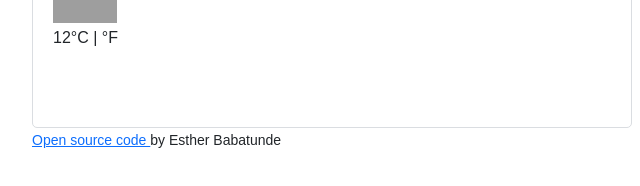
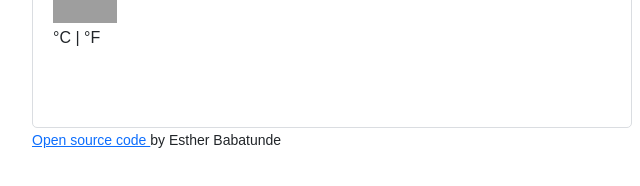
Before and after one commit to Queenesther1/Vanilla_Weather-App, a plain HTML site: page index.html in a window 1280 px wide. Shown: the part 232-418 px from the top of the page, 308-948 px from the left. Drawn offline with nearby package versions, Linux system fonts and the light colour scheme; grey boxes are pictures that could not be loaded.

Commit message:
Update index.html

```diff
--- a/index.html
+++ b/index.html
@@ -51,7 +51,7 @@
                 <img src="https://ssl.gstatic.com/onebox/weather/64/sunny.png" alt="Clear" id="icon" class="float-left" />
                 <div class="float-left">
                   <strong id="temperature"></strong
-                  ><span class="units"> 12°C | °F</span>
+                  ><span class="units"> °C | °F</span>
                 </div>
               </div>
             </div>
```
